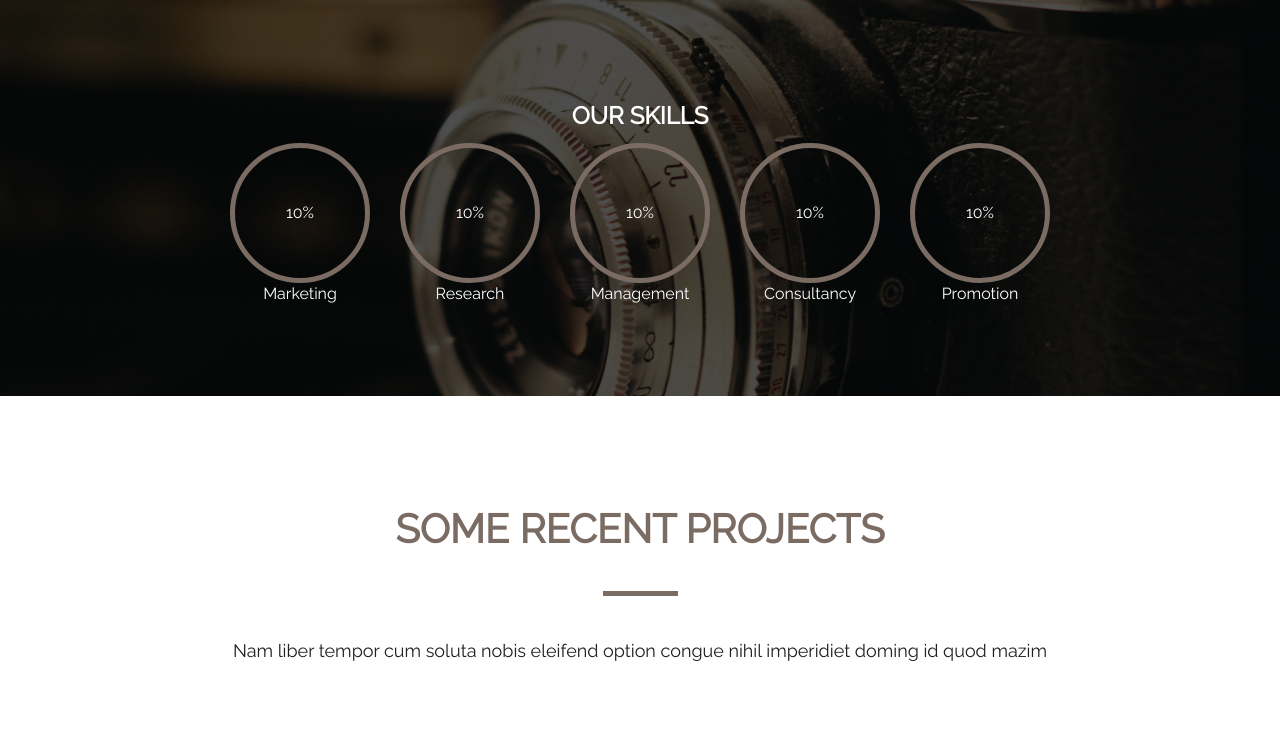
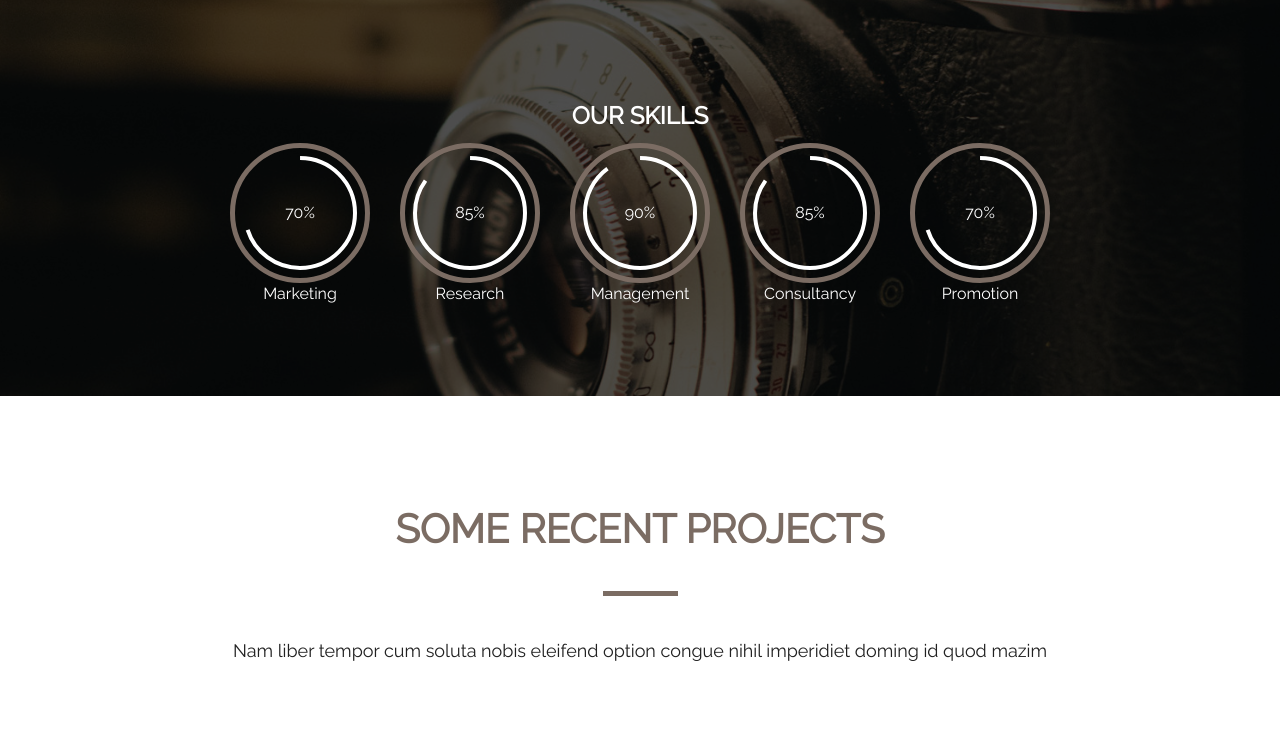
Before and after one commit to Felnyr/PSD-to-HTML-Mairala-Project, a website: page index.html in a window 1280 px wide. Shown: the part 1909-2662 px from the top of the page. Drawn offline with nearby package versions, Linux system fonts and the light colour scheme.

Commit message:
added Canvas elements on skills section

```diff
--- a/index.html
+++ b/index.html
@@ -103,31 +103,36 @@
       <div class="col-md-8" id="skills-circles">
         <div class="ct-circle">
           <div class="circle">
-            <span>10%</span>
+            <canvas id='MarkCanvas'></canvas>
+            <span>70%</span>
           </div>
           <span>Marketing</span>
         </div>
         <div class="ct-circle">
           <div class="circle">
-            <span>10%</span>
+            <canvas id='ResCanvas'></canvas>
+            <span>85%</span>
           </div>
           <span>Research</span>
         </div>
         <div class="ct-circle">
           <div class="circle">
-            <span>10%</span>
+            <canvas id='ManageCanvas'></canvas>
+            <span>90%</span>
           </div>
           <span>Management</span>
         </div>
         <div class="ct-circle">
           <div class="circle">
-            <span>10%</span>
+            <canvas id='ConsCanvas'></canvas>
+            <span>85%</span>
           </div>
           <span>Consultancy</span>
         </div>
         <div class="ct-circle">
           <div class="circle">
-            <span>10%</span>
+            <canvas id='PromCanvas'></canvas>
+            <span>70%</span>
           </div>
           <span>Promotion</span>
         </div>
@@ -234,9 +239,9 @@
         </div>
       </div>
     </div>
-    <div class='container-flex'>
+    <div class='container-fluid'>
       <div class='row'>
-        <div class='col-md-12'>
+        <div class='ct-sliders col-md-12'>
           <div id='mySlider' class='carousel slide' data-ride='carousel'>
             <!--indicators dot nav-->
             <ol class='carousel-indicators'>
@@ -247,7 +252,7 @@
             <!--wrapper for sliders-->
             <div class='carousel-inner' role='listbox'>
               <div class='item active'>
-                <div class="container-flex" id="ct-clients">
+                <div class="container-flex ct-clients">
                   <h3>What our client are saying</h3>
                   <p class='col-md-8'>"It was a pleasure to work with Imran. He is very dedicated and professional.
                       He worked very hard to satisfy our requirements and the communication was great"
@@ -255,7 +260,7 @@
                 </div>
               </div>
               <div class='item'>
-                <div class="container-flex" id="ct-clients">
+                <div class="container-flex ct-clients">
                   <h3>What our client are saying</h3>
                   <p class='col-md-8'>"It was a pleasure to work with Imran. He is very dedicated and professional.
                       He worked very hard to satisfy our requirements and the communication was great"
@@ -263,7 +268,7 @@
                 </div>
               </div>
               <div class='item'>
-                <div class="container-flex" id="ct-clients">
+                <div class="container-flex ct-clients">
                   <h3>What our client are saying</h3>
                   <p class='col-md-8'>"It was a pleasure to work with Imran. He is very dedicated and professional.
                       He worked very hard to satisfy our requirements and the communication was great"
--- a/script.js
+++ b/script.js
@@ -6,7 +6,7 @@ $(document).ready(function(){
     $('.btn-mobile').on('click',function(){
       if($('.nav-top').hasClass('responsive')){
         $('.nav-top').removeClass('responsive')
-        c
+
       }else{
         $('.nav-top').addClass('responsive')
       }
@@ -15,4 +15,54 @@ $(document).ready(function(){
     $('.carousel').carousel({
       interval: 2000
     })
+
+function draw1(){
+  var ctx = document.getElementById('MarkCanvas').getContext('2d');
+  MarkCanvas.width = MarkCanvas.height = 120;
+  ctx.arc(60,60,55,-1.57,2.83,false);
+  ctx.strokeStyle = '#ffffff';
+  ctx.lineWidth = 4;
+  ctx.stroke();
+}
+function draw2(){
+  var ctx = document.getElementById('ResCanvas').getContext('2d');
+  ResCanvas.width = ResCanvas.height = 120;
+  ctx.arc(60,60,55,-1.57,3.77,false);
+  ctx.strokeStyle = '#fff';
+  ctx.lineWidth = 4;
+  ctx.stroke();
+}
+function draw3(){
+  var ctx = document.getElementById('ManageCanvas').getContext('2d');
+  ManageCanvas.width = ManageCanvas.height = 120;
+  ctx.arc(60,60,55,-1.57,4.08,false);
+  ctx.strokeStyle = '#fff';
+  ctx.lineWidth = 4;
+  ctx.stroke();
+}
+function draw4(){
+  var ctx = document.getElementById('ConsCanvas').getContext('2d');
+  ConsCanvas.width = ConsCanvas.height = 120;
+  ctx.arc(60,60,55,-1.57,3.77,false);
+  ctx.strokeStyle = '#fff';
+  ctx.lineWidth = 4;
+  ctx.stroke();
+}
+function draw5(){
+  var ctx = document.getElementById('PromCanvas').getContext('2d');
+  PromCanvas.width = PromCanvas.height = 120;
+  ctx.arc(60,60,55,-1.57,2.83,false);
+  ctx.strokeStyle = '#fff';
+  ctx.lineWidth = 4;
+  ctx.stroke();
+}
+function drawCanvas(){
+  draw1();
+  draw2();
+  draw3();
+  draw4();
+  draw5();
+}
+window.onload = drawCanvas();
+
 });
--- a/style.scss
+++ b/style.scss
@@ -303,6 +303,14 @@ header{
         display: flex;
         align-items: center;
         justify-content: center;
+        canvas{
+          //border: 1px solid white;
+        }
+        span{
+          position: absolute;
+          font-size: 16px;
+          color: rgb(255, 255, 255);
+        }
       }
       span{
         font-size: 16px;
@@ -501,7 +509,10 @@ header{
     }
   }
 }
-#ct-clients{
+.ct-sliders{
+  padding-left: 0;
+  padding-right: 0;
+  .ct-clients{
     background: rgb(26, 26, 26);
     height: 450px;
     width: 100%;
@@ -523,6 +534,7 @@ header{
       color: rgb(146, 146, 146);
       line-height: 2;
       text-align: center;
+    }
   }
 }
 #ct-blog{
@@ -694,7 +706,12 @@ header{
       margin: 20px auto 40px auto;
       padding: 5px;
       font-weight: bold;
-      border: 2px solid
+      border: 2px solid;
+      transition: 0.3s;
+      &:hover{
+        color: rgb(255,255,255);
+        background: rgb(0,0,0);
+      }
     }
   }
 }
```
Also changed, not shown: style.css. Lines whose indentation alone changed are shown as unchanged.
